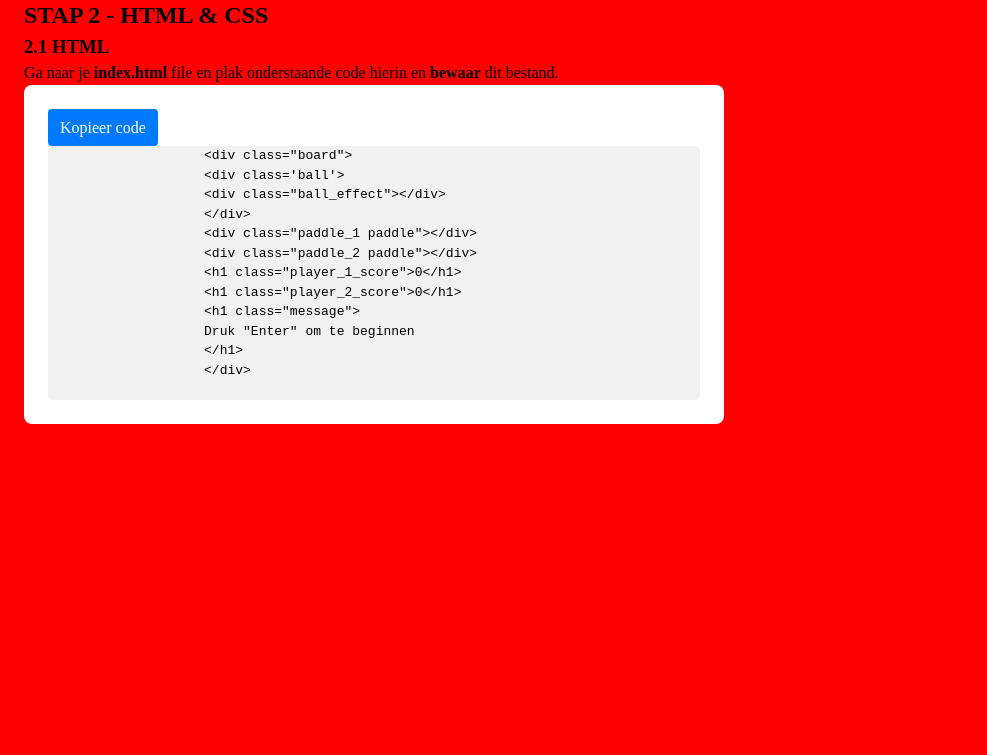
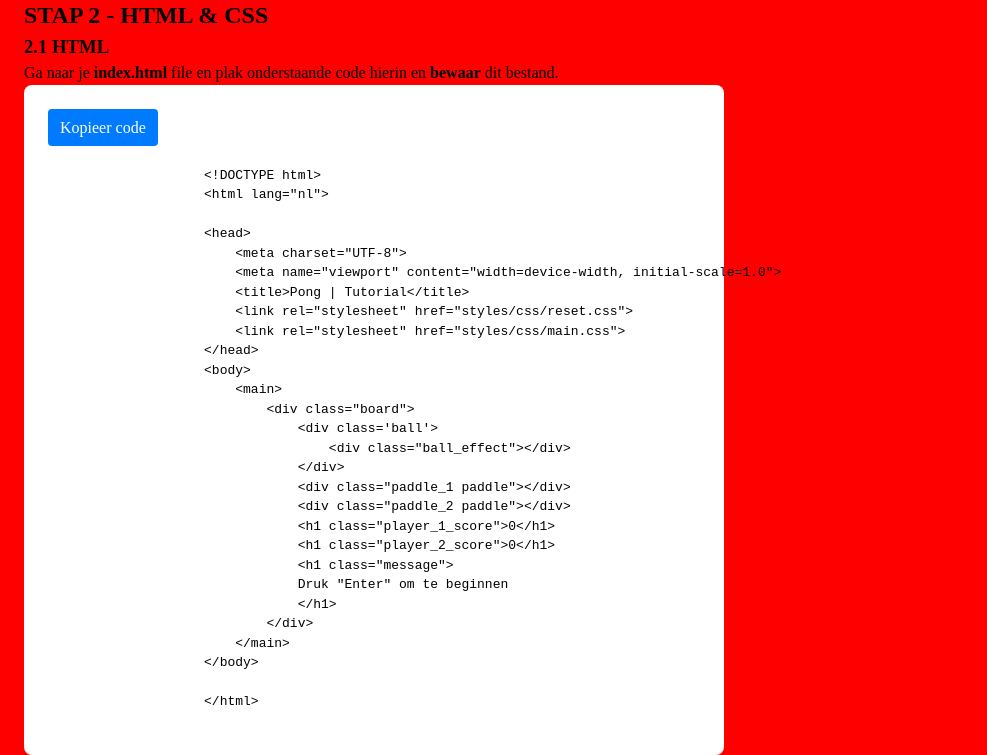
Before and after one commit to pgmgent-atwork2/project-1-workshop-start-to-code-jonathan-maxim, a plain HTML site: page index.html in a window 1280 px wide. Shown: the part 1110-1865 px from the top of the page, without its empty margins (0-987 px from the left). Before the commit the page ends 1534 px from the top, so only its background shows below. Drawn offline with Linux system fonts and the light colour scheme.

Commit message:
pong startercode changed

```diff
--- a/index.html
+++ b/index.html
@@ -67,7 +67,19 @@
             </p>
             <div class="pong-code-container">
                 <button class="pong-copy-button" onclick="copyCode()">Kopieer code</button>
-                <pre class="pong-code-block">
+                <pre><code>
+                    &lt;!DOCTYPE html&gt;
+                    &lt;html lang=&quot;nl&quot;&gt;
+
+                    &lt;head&gt;
+                        &lt;meta charset=&quot;UTF-8&quot;&gt;
+                        &lt;meta name=&quot;viewport&quot; content=&quot;width=device-width, initial-scale=1.0&quot;&gt;
+                        &lt;title&gt;Pong | Tutorial&lt;/title&gt;
+                        &lt;link rel=&quot;stylesheet&quot; href=&quot;styles/css/reset.css&quot;&gt;
+                        &lt;link rel=&quot;stylesheet&quot; href=&quot;styles/css/main.css&quot;&gt;
+                    &lt;/head&gt;
+                    &lt;body&gt;
+                        &lt;main&gt;
                             <code id="pong-code">&lt;div class=&quot;board&quot;&gt;
                                 &lt;div class='ball'&gt;
                                     &lt;div class=&quot;ball_effect&quot;&gt;&lt;/div&gt;
@@ -79,8 +91,12 @@
                                 &lt;h1 class=&quot;message&quot;&gt;
                                 Druk &quot;Enter&quot; om te beginnen
                                 &lt;/h1&gt;
-                    &lt;/div&gt;</code>
-                    </pre>
+                            &lt;/div&gt;
+                        &lt;/main&gt;
+                    &lt;/body&gt;
+
+                    &lt;/html&gt;
+                    </code></pre>
             </div>
 
         </div>
```
Lines whose indentation alone changed are shown as unchanged.
